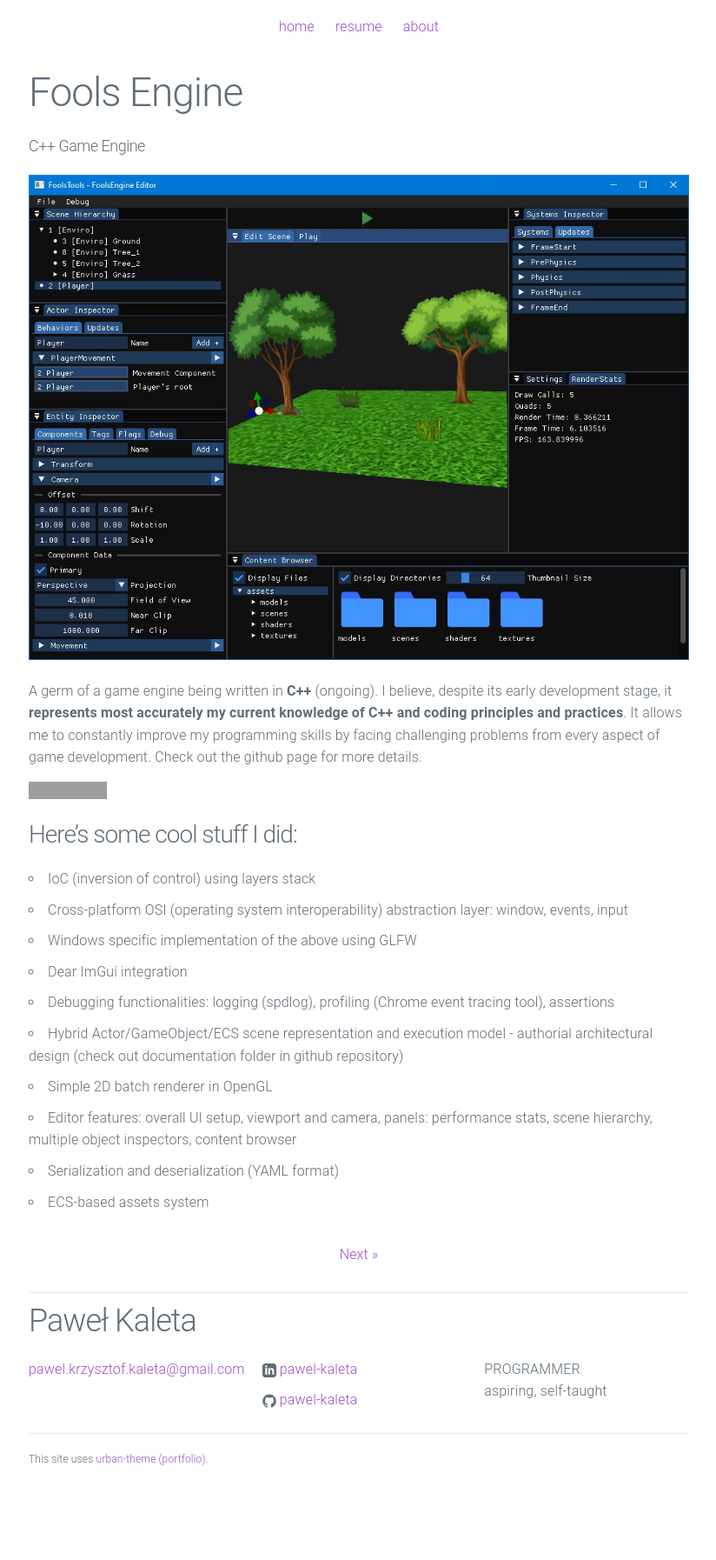
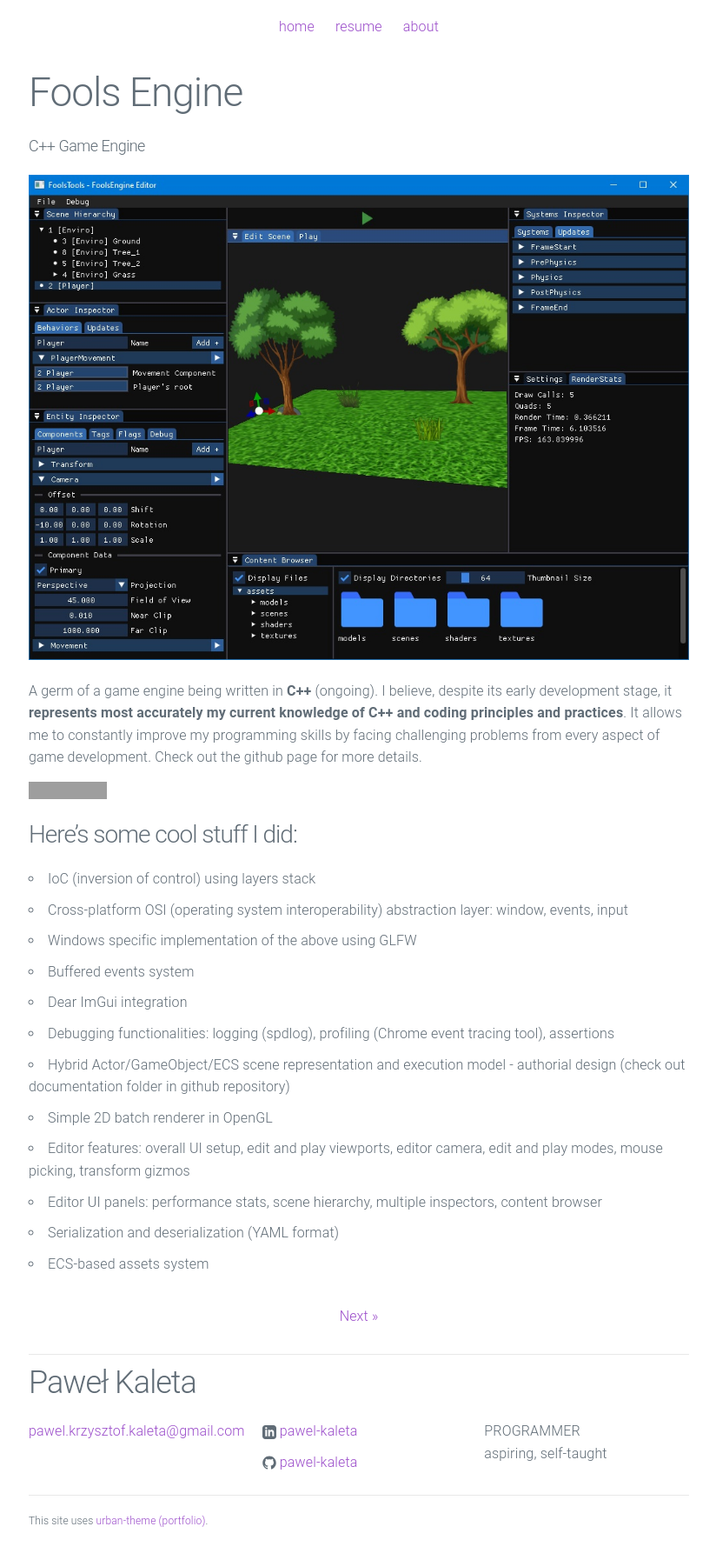
Before and after one commit to pawel-kaleta/pawel-kaleta.github.io, a Jekyll site: the page built from _posts/2024-01-14-Fools-Engine.md, in a window 1280 px wide. Shown: the whole page at 87% size, without its empty margins (227-1051 px from the left). Built offline with Jekyll 4.4.1, drawn with Linux system fonts in a browser that asks for light colours; before the commit the page ends 1723 px from its top, so only the background shows below that; grey boxes are pictures that could not be loaded.

Commit message:
Update 2024-01-14-Fools-Engine.md

```diff
--- a/_posts/2024-01-14-Fools-Engine.md
+++ b/_posts/2024-01-14-Fools-Engine.md
@@ -18,10 +18,12 @@ Check out the github page for more details.
 - IoC (inversion of control) using layers stack
 - Cross-platform OSI (operating system interoperability) abstraction layer: window, events, input
 - Windows specific implementation of the above using GLFW
+- Buffered events system
 - Dear ImGui integration
 - Debugging functionalities: logging (spdlog), profiling (Chrome event tracing tool), assertions
-- Hybrid Actor/GameObject/ECS scene representation and execution model - authorial architectural design (check out documentation folder in github repository)
+- Hybrid Actor/GameObject/ECS scene representation and execution model - authorial design (check out documentation folder in github repository)
 - Simple 2D batch renderer in OpenGL
-- Editor features: overall UI setup, viewport and camera, panels: performance stats, scene hierarchy, multiple object inspectors, content browser
+- Editor features: overall UI setup, edit and play viewports, editor camera, edit and play modes, mouse picking, transform gizmos
+- Editor UI panels: performance stats, scene hierarchy, multiple inspectors, content browser
 - Serialization and deserialization (YAML format)
 - ECS-based assets system
```
